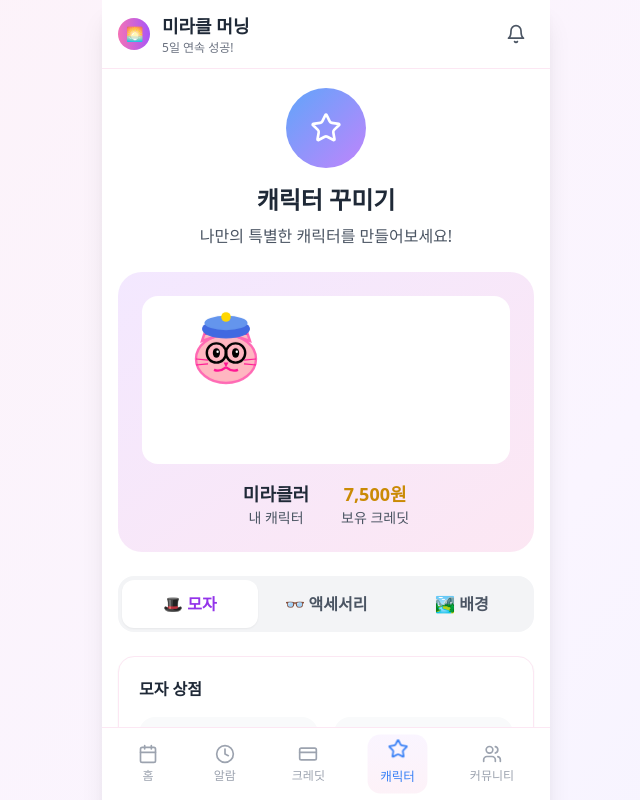
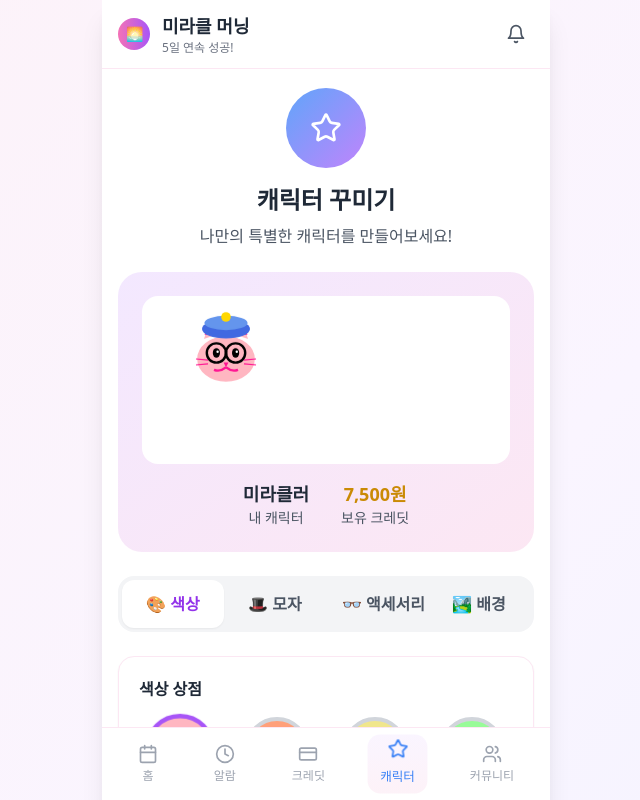
Before and after one commit to kimdevv/miracle-mornings-crew, a React (Vite) app: page / in a window 1280 px wide. Both pictures are taken after a click on the button "캐릭터". Shown: the top 800 px of the page, without its empty margins (314-954 px from the left). Built offline with nearby package versions, Linux system fonts and the light colour scheme.

Commit message:
feat: Allow changing cat character color
Added functionality to allow users to change the color of the cat character.

```diff
--- a/src/components/CharacterCustomization.tsx
+++ b/src/components/CharacterCustomization.tsx
@@ -8,11 +8,24 @@ interface CharacterCustomizationProps {
 }
 
 const CharacterCustomization = ({ user, setUser }: CharacterCustomizationProps) => {
-  const [selectedCategory, setSelectedCategory] = useState('hats');
+  const [selectedCategory, setSelectedCategory] = useState('colors');
   const [previewCharacter, setPreviewCharacter] = useState(user.character);
+
+  // 캐릭터 색상 옵션들
+  const colorOptions = [
+    { id: 'pink', name: '핑크', color: '#FFB6C1', price: 0, owned: true },
+    { id: 'orange', name: '오렌지', color: '#FFA07A', price: 300, owned: false },
+    { id: 'yellow', name: '노랑', color: '#F0E68C', price: 300, owned: false },
+    { id: 'green', name: '초록', color: '#98FB98', price: 500, owned: false },
+    { id: 'blue', name: '파랑', color: '#87CEEB', price: 500, owned: false },
+    { id: 'purple', name: '보라', color: '#DDA0DD', price: 800, owned: false },
+    { id: 'gray', name: '회색', color: '#D3D3D3', price: 200, owned: false },
+    { id: 'brown', name: '갈색', color: '#DEB887', price: 400, owned: false },
+  ];
 
   // 상점 아이템들
   const shopItems = {
+    colors: colorOptions,
     hats: [
       { id: 'cap', name: '야구모자', price: 500, owned: true, equipped: true },
       { id: 'beanie', name: '비니', price: 800, owned: false, equipped: false },
@@ -34,6 +47,7 @@ const CharacterCustomization = ({ user, setUser }: CharacterCustomizationProps)
   };
 
   const categories = [
+    { id: 'colors', name: '색상', icon: '🎨' },
     { id: 'hats', name: '모자', icon: '🎩' },
     { id: 'accessories', name: '액세서리', icon: '👓' },
     { id: 'backgrounds', name: '배경', icon: '🏞️' },
@@ -51,16 +65,31 @@ const CharacterCustomization = ({ user, setUser }: CharacterCustomizationProps)
     }
   };
 
+  const handleColorChange = (color: string) => {
+    const newCharacter = { ...previewCharacter, color };
+    setPreviewCharacter(newCharacter);
+    setUser({
+      ...user,
+      character: newCharacter
+    });
+  };
+
   // 캐릭터 렌더링 함수
-  const renderCharacter = (character: any) => (
+  const renderCharacter = (character: any) => {
+    const characterColor = character.color || '#FFB6C1';
+    const darkerColor = character.color ?
+      `hsl(${parseInt(character.color.slice(1, 3), 16)}, ${parseInt(character.color.slice(3, 5), 16)}%, ${Math.max(parseInt(character.color.slice(5, 7), 16) - 20, 0)}%)` :
+      '#FF69B4';
+
+    return (
       <svg width="120" height="120" viewBox="0 0 100 100" className="animate-bounce">
         <g>
           {/* 고양이 얼굴 */}
-        <ellipse cx="50" cy="55" rx="25" ry="20" fill="#FFB6C1" stroke="#FF69B4" strokeWidth="2"/>
+          <ellipse cx="50" cy="55" rx="25" ry="20" fill={characterColor} stroke={darkerColor} strokeWidth="2"/>
 
           {/* 귀 */}
-        <path d="M30 40 L35 25 L45 35 Z" fill="#FFB6C1" stroke="#FF69B4" strokeWidth="2"/>
-        <path d="M70 40 L65 25 L55 35 Z" fill="#FFB6C1" stroke="#FF69B4" strokeWidth="2"/>
+          <path d="M30 40 L35 25 L45 35 Z" fill={characterColor} stroke={darkerColor} strokeWidth="2"/>
+          <path d="M70 40 L65 25 L55 35 Z" fill={characterColor} stroke={darkerColor} strokeWidth="2"/>
           <path d="M32 35 L37 28 L42 33 Z" fill="#FF1493"/>
           <path d="M68 35 L63 28 L58 33 Z" fill="#FF1493"/>
 
@@ -84,7 +113,7 @@ const CharacterCustomization = ({ user, setUser }: CharacterCustomizationProps)
           <line x1="75" y1="60" x2="65" y2="59" stroke="#FF1493" strokeWidth="1"/>
 
           {/* 장착된 아이템들 */}
-        {character.accessories.includes('hat') && (
+          {character.accessories && character.accessories.includes('hat') && (
             <>
               <ellipse cx="50" cy="30" rx="20" ry="8" fill="#4169E1"/>
               <ellipse cx="50" cy="25" rx="18" ry="6" fill="#6495ED"/>
@@ -92,7 +121,7 @@ const CharacterCustomization = ({ user, setUser }: CharacterCustomizationProps)
             </>
           )}
 
-        {character.accessories.includes('glasses') && (
+          {character.accessories && character.accessories.includes('glasses') && (
             <>
               <circle cx="42" cy="50" r="8" fill="none" stroke="#000" strokeWidth="2"/>
               <circle cx="58" cy="50" r="8" fill="none" stroke="#000" strokeWidth="2"/>
@@ -102,6 +131,7 @@ const CharacterCustomization = ({ user, setUser }: CharacterCustomizationProps)
         </g>
       </svg>
     );
+  };
 
   return (
     <div className="px-4 py-6 space-y-6">
@@ -156,8 +186,32 @@ const CharacterCustomization = ({ user, setUser }: CharacterCustomizationProps)
           {categories.find(c => c.id === selectedCategory)?.name} 상점
         </h3>
 
+        {selectedCategory === 'colors' ? (
+          <div className="grid grid-cols-4 gap-4">
+            {colorOptions.map((color) => (
+              <div key={color.id} className="text-center">
+                <button
+                  onClick={() => color.owned ? handleColorChange(color.color) : handlePurchase(color)}
+                  className={`w-16 h-16 rounded-full border-4 transition-all ${
+                    previewCharacter.color === color.color
+                      ? 'border-purple-500 scale-110'
+                      : 'border-gray-300 hover:border-gray-400'
+                  }`}
+                  style={{ backgroundColor: color.color }}
+                />
+                <p className="text-sm font-bold text-gray-800 mt-2">{color.name}</p>
+                {!color.owned && (
+                  <p className="text-xs text-gray-500">{color.price.toLocaleString()}원</p>
+                )}
+                {color.owned && previewCharacter.color === color.color && (
+                  <p className="text-xs text-green-600">착용중</p>
+                )}
+              </div>
+            ))}
+          </div>
+        ) : (
           <div className="grid grid-cols-2 gap-4">
-          {shopItems[selectedCategory as keyof typeof shopItems].map((item) => (
+            {shopItems[selectedCategory as keyof typeof shopItems].map((item: any) => (
               <div key={item.id} className="bg-gray-50 rounded-2xl p-4 text-center">
                 <div className="w-16 h-16 bg-gradient-to-br from-purple-200 to-pink-200 rounded-full flex items-center justify-center mx-auto mb-3">
                   <span className="text-2xl">
@@ -196,6 +250,7 @@ const CharacterCustomization = ({ user, setUser }: CharacterCustomizationProps)
               </div>
             ))}
           </div>
+        )}
       </div>
 
       {/* 내 컬렉션 */}
--- a/src/components/Community.tsx
+++ b/src/components/Community.tsx
@@ -1,3 +1,4 @@
+
 import React, { useState } from 'react';
 import { Users, Trophy, Heart, MessageCircle, Bell, Plus, Crown, UserPlus, X } from 'lucide-react';
 
@@ -10,15 +11,21 @@ const Community = ({ user }: CommunityProps) => {
   const [selectedPlayer, setSelectedPlayer] = useState(null);
 
   // 캐릭터 렌더링 함수
-  const renderCharacter = (character: any, size: number = 40) => (
+  const renderCharacter = (character: any, size: number = 40) => {
+    const characterColor = character?.color || '#FFB6C1';
+    const darkerColor = character?.color ?
+      `hsl(${parseInt(character.color.slice(1, 3), 16)}, ${parseInt(character.color.slice(3, 5), 16)}%, ${Math.max(parseInt(character.color.slice(5, 7), 16) - 20, 0)}%)` :
+      '#FF69B4';
+
+    return (
       <svg width={size} height={size} viewBox="0 0 100 100">
         <g>
           {/* 고양이 얼굴 */}
-        <ellipse cx="50" cy="55" rx="25" ry="20" fill="#FFB6C1" stroke="#FF69B4" strokeWidth="2"/>
+          <ellipse cx="50" cy="55" rx="25" ry="20" fill={characterColor} stroke={darkerColor} strokeWidth="2"/>
 
           {/* 귀 */}
-        <path d="M30 40 L35 25 L45 35 Z" fill="#FFB6C1" stroke="#FF69B4" strokeWidth="2"/>
-        <path d="M70 40 L65 25 L55 35 Z" fill="#FFB6C1" stroke="#FF69B4" strokeWidth="2"/>
+          <path d="M30 40 L35 25 L45 35 Z" fill={characterColor} stroke={darkerColor} strokeWidth="2"/>
+          <path d="M70 40 L65 25 L55 35 Z" fill={characterColor} stroke={darkerColor} strokeWidth="2"/>
           <path d="M32 35 L37 28 L42 33 Z" fill="#FF1493"/>
           <path d="M68 35 L63 28 L58 33 Z" fill="#FF1493"/>
 
@@ -60,6 +67,7 @@ const Community = ({ user }: CommunityProps) => {
         </g>
       </svg>
     );
+  };
 
   // 임시 랭킹 데이터 with character info
   const rankingData = [
@@ -69,7 +77,8 @@ const Community = ({ user }: CommunityProps) => {
       streak: 28,
       character: {
         type: 'cat',
-        accessories: ['hat', 'glasses']
+        accessories: ['hat', 'glasses'],
+        color: '#87CEEB'
       },
       items: {
         hats: [{ name: '왕관', equipped: true }],
@@ -83,7 +92,8 @@ const Community = ({ user }: CommunityProps) => {
       streak: 21,
       character: {
         type: 'cat',
-        accessories: ['hat']
+        accessories: ['hat'],
+        color: '#98FB98'
       },
       items: {
         hats: [{ name: '야구모자', equipped: true }],
@@ -97,7 +107,8 @@ const Community = ({ user }: CommunityProps) => {
       streak: 19,
       character: {
         type: 'cat',
-        accessories: ['glasses']
+        accessories: ['glasses'],
+        color: '#DDA0DD'
       },
       items: {
         hats: [{ name: '비니', equipped: true }],
--- a/src/components/MainDashboard.tsx
+++ b/src/components/MainDashboard.tsx
@@ -19,15 +19,21 @@ const MainDashboard = ({ user, setUser }: MainDashboardProps) => {
   const expectedReward = todaySuccessUsers > 0 ? Math.floor(totalFailureAmount / todaySuccessUsers) : 0;
 
   // 캐릭터 렌더링 함수
-  const renderCharacter = (character: any) => (
+  const renderCharacter = (character: any) => {
+    const characterColor = character.color || '#FFB6C1';
+    const darkerColor = character.color ?
+      `hsl(${parseInt(character.color.slice(1, 3), 16)}, ${parseInt(character.color.slice(3, 5), 16)}%, ${Math.max(parseInt(character.color.slice(5, 7), 16) - 20, 0)}%)` :
+      '#FF69B4';
+
+    return (
       <svg width="80" height="80" viewBox="0 0 100 100" className="animate-bounce">
         <g>
           {/* 고양이 얼굴 */}
-        <ellipse cx="50" cy="55" rx="25" ry="20" fill="#FFB6C1" stroke="#FF69B4" strokeWidth="2"/>
+          <ellipse cx="50" cy="55" rx="25" ry="20" fill={characterColor} stroke={darkerColor} strokeWidth="2"/>
 
           {/* 귀 */}
-        <path d="M30 40 L35 25 L45 35 Z" fill="#FFB6C1" stroke="#FF69B4" strokeWidth="2"/>
-        <path d="M70 40 L65 25 L55 35 Z" fill="#FFB6C1" stroke="#FF69B4" strokeWidth="2"/>
+          <path d="M30 40 L35 25 L45 35 Z" fill={characterColor} stroke={darkerColor} strokeWidth="2"/>
+          <path d="M70 40 L65 25 L55 35 Z" fill={characterColor} stroke={darkerColor} strokeWidth="2"/>
           <path d="M32 35 L37 28 L42 33 Z" fill="#FF1493"/>
           <path d="M68 35 L63 28 L58 33 Z" fill="#FF1493"/>
 
@@ -51,7 +57,7 @@ const MainDashboard = ({ user, setUser }: MainDashboardProps) => {
           <line x1="75" y1="60" x2="65" y2="59" stroke="#FF1493" strokeWidth="1"/>
 
           {/* 장착된 아이템들 */}
-        {character.accessories.includes('hat') && (
+          {character.accessories && character.accessories.includes('hat') && (
             <>
               <ellipse cx="50" cy="30" rx="20" ry="8" fill="#4169E1"/>
               <ellipse cx="50" cy="25" rx="18" ry="6" fill="#6495ED"/>
@@ -59,7 +65,7 @@ const MainDashboard = ({ user, setUser }: MainDashboardProps) => {
             </>
           )}
 
-        {character.accessories.includes('glasses') && (
+          {character.accessories && character.accessories.includes('glasses') && (
             <>
               <circle cx="42" cy="50" r="8" fill="none" stroke="#000" strokeWidth="2"/>
               <circle cx="58" cy="50" r="8" fill="none" stroke="#000" strokeWidth="2"/>
@@ -69,6 +75,7 @@ const MainDashboard = ({ user, setUser }: MainDashboardProps) => {
         </g>
       </svg>
     );
+  };
 
   return (
     <div className="px-4 py-6 space-y-6">
--- a/src/pages/Index.tsx
+++ b/src/pages/Index.tsx
@@ -18,7 +18,8 @@ const Index = () => {
     consecutiveDays: 5,
     character: {
       type: 'cat',
-      accessories: ['hat', 'glasses']
+      accessories: ['hat', 'glasses'],
+      color: '#FFB6C1' // 기본 핑크 색상
     },
     userType: 'student' // 'worker', 'student', 'exam-taker'
   });
```
Lines whose indentation alone changed are shown as unchanged.
